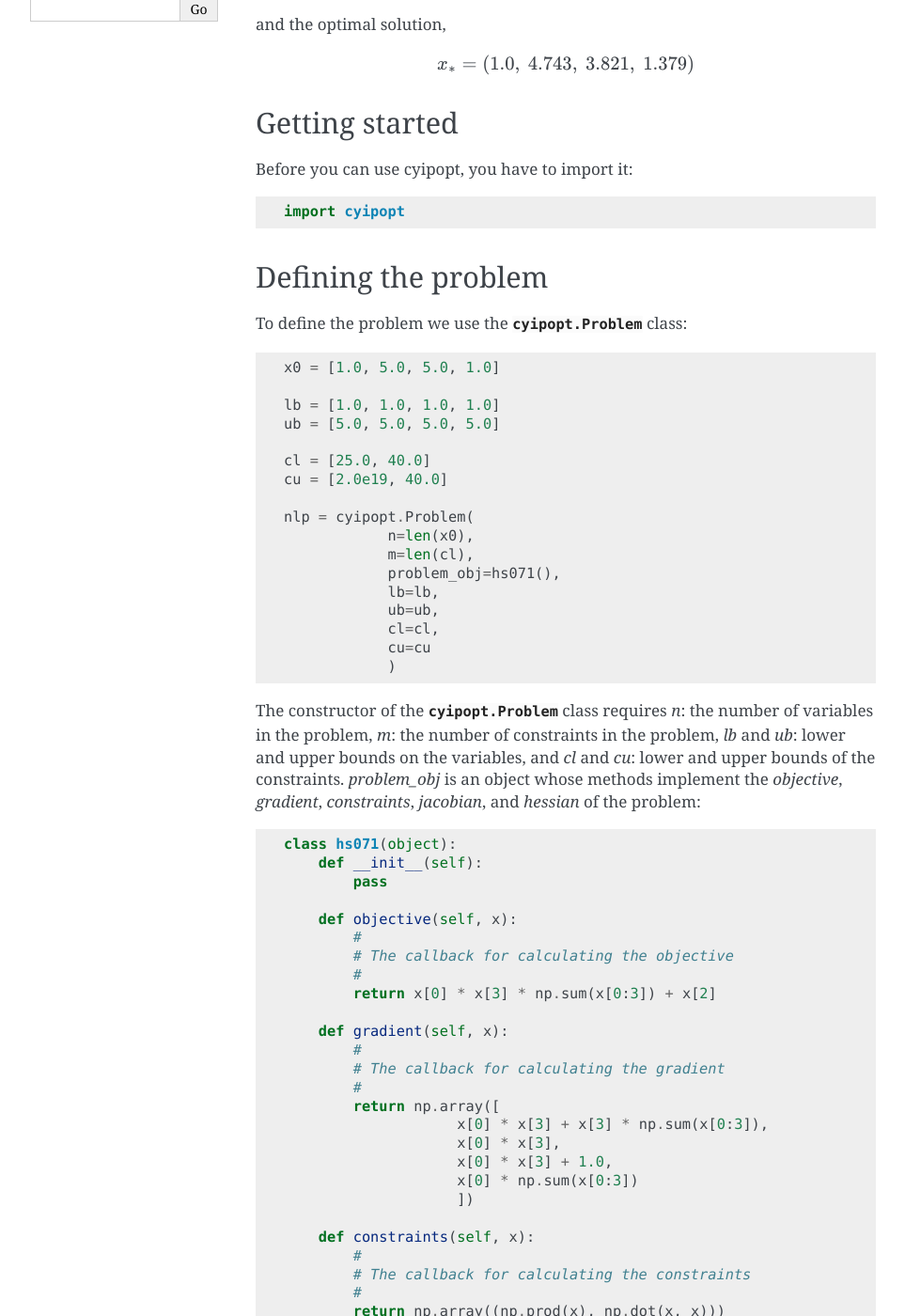
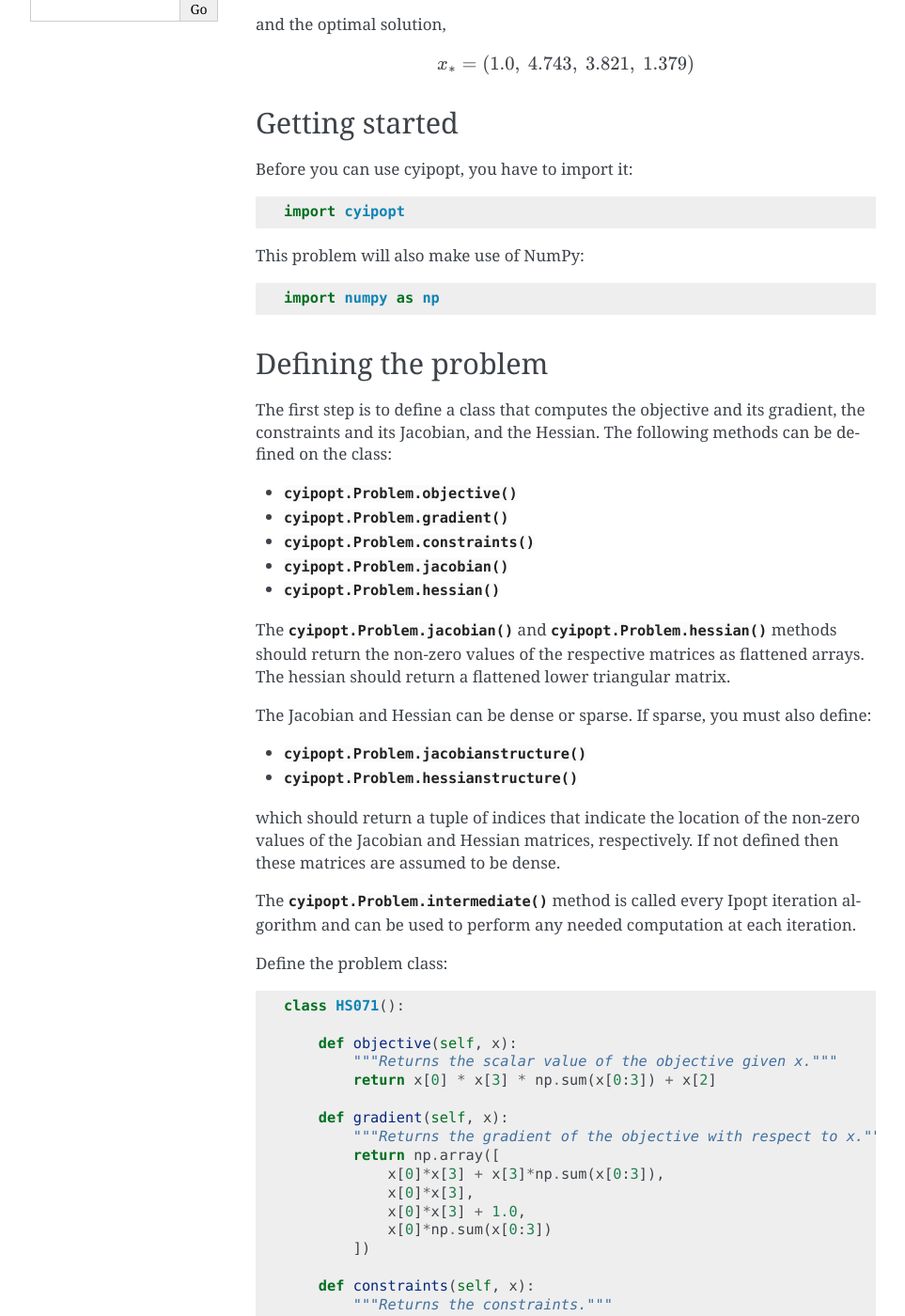
Before and after one commit to mechmotum/cyipopt, a Sphinx documentation site: the page built from docs/source/tutorial.rst, in a window 1280 px wide and 1400 px high, scrolled down 379 px. Shown: the whole window at 94% size, without its empty margins (148-1111 px from the left). Built offline with Sphinx 7.4.7, drawn with Linux system fonts in a browser that asks for light colours; some of the changed text lies outside the part shown.

Commit message:
Adjustments and improvements to the tutorial.

```diff
--- a/docs/source/tutorial.rst
+++ b/docs/source/tutorial.rst
@@ -3,8 +3,8 @@
 Tutorial
 ========
 
-In this example we will use cyipopt to solve an example problem, number 71 from the Hock-Schittkowsky
-test suite [1]_,
+In this example we will use cyipopt to solve an example problem, number 71 from
+the Hock-Schittkowsky test suite [1]_,
 
 .. math::
 
@@ -31,14 +31,110 @@
 
 Before you can use cyipopt, you have to import it::
 
-  import cyipopt
+   import cyipopt
+
+This problem will also make use of NumPy::
+
+   import numpy as np
 
 Defining the problem
 --------------------
 
-To define the problem we use the :class:`cyipopt.Problem` class::
+The first step is to define a class that computes the objective and its
+gradient, the constraints and its Jacobian, and the Hessian. The following
+methods can be defined on the class:
 
-    x0 = [1.0, 5.0, 5.0, 1.0]
+- :func:`cyipopt.Problem.objective`
+- :func:`cyipopt.Problem.gradient`
+- :func:`cyipopt.Problem.constraints`
+- :func:`cyipopt.Problem.jacobian`
+- :func:`cyipopt.Problem.hessian`
+
+The :func:`cyipopt.Problem.jacobian` and :func:`cyipopt.Problem.hessian`
+methods should return the non-zero values of the respective matrices as
+flattened arrays. The hessian should return a flattened lower triangular
+matrix.
+
+The Jacobian and Hessian can be dense or sparse. If sparse, you must also
+define:
+
+- :func:`cyipopt.Problem.jacobianstructure`
+- :func:`cyipopt.Problem.hessianstructure`
+
+which should return a tuple of indices that indicate the location of the
+non-zero values of the Jacobian and Hessian matrices, respectively. If not
+defined then these matrices are assumed to be dense.
+
+The :func:`cyipopt.Problem.intermediate` method is called every Ipopt iteration
+algorithm and can be used to perform any needed computation at each iteration.
+
+Define the problem class::
+
+   class HS071():
+
+       def objective(self, x):
+           """Returns the scalar value of the objective given x."""
+           return x[0] * x[3] * np.sum(x[0:3]) + x[2]
+
+       def gradient(self, x):
+           """Returns the gradient of the objective with respect to x."""
+           return np.array([
+               x[0]*x[3] + x[3]*np.sum(x[0:3]),
+               x[0]*x[3],
+               x[0]*x[3] + 1.0,
+               x[0]*np.sum(x[0:3])
+           ])
+
+       def constraints(self, x):
+           """Returns the constraints."""
+           return np.array((np.prod(x), np.dot(x, x)))
+
+       def jacobian(self, x):
+           """Returns the Jacobian of the constraints with respect to x."""
+           return np.concatenate((np.prod(x)/x, 2*x))
+
+       def hessianstructure(self):
+           """Returns the row and column indices for non-zero vales of the
+           Hessian."""
+
+           # NOTE: The default hessian structure is of a lower triangular matrix,
+           # therefore this function is redundant. It is included as an example
+           # for structure callback.
+
+           return np.nonzero(np.tril(np.ones((4, 4))))
+
+       def hessian(self, x, lagrange, obj_factor):
+           """Returns the non-zero values of the Hessian."""
+
+           H = obj_factor*np.array((
+               (2*x[3], 0, 0, 0),
+               (x[3],   0, 0, 0),
+               (x[3],   0, 0, 0),
+               (2*x[0]+x[1]+x[2], x[0], x[0], 0)))
+
+           H += lagrange[0]*np.array((
+               (0, 0, 0, 0),
+               (x[2]*x[3], 0, 0, 0),
+               (x[1]*x[3], x[0]*x[3], 0, 0),
+               (x[1]*x[2], x[0]*x[2], x[0]*x[1], 0)))
+
+           H += lagrange[1]*2*np.eye(4)
+
+           row, col = self.hessianstructure()
+
+           return H[row, col]
+
+       def intermediate(self, alg_mod, iter_count, obj_value, inf_pr, inf_du, mu,
+                        d_norm, regularization_size, alpha_du, alpha_pr,
+                        ls_trials):
+           """Prints information at every Ipopt iteration."""
+
+           msg = "Objective value at iteration #{:d} is - {:g}"
+
+           print(msg.format(iter_count, obj_value))
+
+
+Now define the lower and upper bounds of :math:`x` and the constraints::
 
     lb = [1.0, 1.0, 1.0, 1.0]
     ub = [5.0, 5.0, 5.0, 5.0]
@@ -46,145 +142,62 @@
     cl = [25.0, 40.0]
     cu = [2.0e19, 40.0]
 
+Define an initial guess::
+
+    x0 = [1.0, 5.0, 5.0, 1.0]
+
+Define the full problem using the :class:`cyipopt.Problem` class::
+
     nlp = cyipopt.Problem(
-                n=len(x0),
-                m=len(cl),
-                problem_obj=hs071(),
-                lb=lb,
-                ub=ub,
-                cl=cl,
-                cu=cu
-                )
+       n=len(x0),
+       m=len(cl),
+       problem_obj=HS071(),
+       lb=lb,
+       ub=ub,
+       cl=cl,
+       cu=cu,
+    )
 
-The constructor of the :class:`cyipopt.Problem` class requires *n*: the number of variables in the problem,
-*m*: the number of constraints in the problem, *lb* and *ub*: lower and upper bounds on the variables, and
-*cl* and *cu*: lower and upper bounds of the constraints. *problem_obj* is an object whose methods implement
-the *objective*, *gradient*, *constraints*, *jacobian*, and *hessian* of the problem::
+The constructor of the :class:`cyipopt.Problem` class requires:
 
-    class hs071(object):
-	def __init__(self):
-	    pass
-
-	def objective(self, x):
-	    #
-	    # The callback for calculating the objective
-	    #
-	    return x[0] * x[3] * np.sum(x[0:3]) + x[2]
-
-	def gradient(self, x):
-	    #
-	    # The callback for calculating the gradient
-	    #
-	    return np.array([
-			x[0] * x[3] + x[3] * np.sum(x[0:3]),
-			x[0] * x[3],
-			x[0] * x[3] + 1.0,
-			x[0] * np.sum(x[0:3])
-			])
-
-	def constraints(self, x):
-	    #
-	    # The callback for calculating the constraints
-	    #
-	    return np.array((np.prod(x), np.dot(x, x)))
-
-	def jacobian(self, x):
-	    #
-	    # The callback for calculating the Jacobian
-	    #
-	    return np.concatenate((np.prod(x) / x, 2*x))
-
-	def hessianstructure(self):
-	    #
-	    # The structure of the Hessian
-	    # Note:
-	    # The default hessian structure is of a lower triangular matrix. Therefore
-	    # this function is redundant. I include it as an example for structure
-	    # callback.
-	    #
-	    global hs
-
-	    hs = sps.coo_matrix(np.tril(np.ones((4, 4))))
-	    return (hs.row, hs.col)
-
-	def hessian(self, x, lagrange, obj_factor):
-	    #
-	    # The callback for calculating the Hessian
-	    #
-	    H = obj_factor*np.array((
-		    (2*x[3], 0, 0, 0),
-		    (x[3],   0, 0, 0),
-		    (x[3],   0, 0, 0),
-		    (2*x[0]+x[1]+x[2], x[0], x[0], 0)))
-
-	    H += lagrange[0]*np.array((
-		    (0, 0, 0, 0),
-		    (x[2]*x[3], 0, 0, 0),
-		    (x[1]*x[3], x[0]*x[3], 0, 0),
-		    (x[1]*x[2], x[0]*x[2], x[0]*x[1], 0)))
-
-	    H += lagrange[1]*2*np.eye(4)
-
-	    #
-	    # Note:
-	    #
-	    #
-	    return H[hs.row, hs.col]
-
-	def intermediate(
-		self,
-		alg_mod,
-		iter_count,
-		obj_value,
-		inf_pr,
-		inf_du,
-		mu,
-		d_norm,
-		regularization_size,
-		alpha_du,
-		alpha_pr,
-		ls_trials
-		):
-
-	    #
-	    # Example for the use of the intermediate callback.
-	    #
-	    print "Objective value at iteration #%d is - %g" % (iter_count, obj_value)
-
-The **intermediate()** method if defined is called every iteration of the algorithm.
-The **jacobianstructure()** and **hessianstructure()** methods if defined should return a tuple which lists
-the non zero values of the *jacobian* and *hessian* matrices respectively. If not defined then these
-matrices are assumed to be dense. The **jacobian()** and **hessian()** methods should return the non zero values
-as a falttened array. If the **hessianstructure()** method is not defined then the **hessian()** method
-should return a lower traingular matrix (flattened).
+- ``n``: the number of variables in the problem,
+- ``m``: the number of constraints in the problem,
+- ``lb`` and ``ub``: lower and upper bounds on the variables,
+- ``cl`` and ``cu``: lower and upper bounds of the constraints.
+- ``problem_obj`` is an object whose methods implement ``objective``,
+  ``gradient``, ``constraints``, ``jacobian``, and ``hessian`` of the problem.
 
 Setting optimization parameters
 -------------------------------
 
-Setting optimization parameters is done by calling the :func:`cyipopt.Problem.add_option` method, e.g.::
+Setting optimization parameters is done by calling the
+:func:`cyipopt.Problem.add_option` method, e.g.::
 
     nlp.add_option('mu_strategy', 'adaptive')
     nlp.add_option('tol', 1e-7)
 
-The different options and their possible values are described in the `ipopt documentation <http://www.coin-or.org/Ipopt/documentation/node59.html>`_.
+The different options and their possible values are described in the `ipopt
+documentation <https://coin-or.github.io/Ipopt/OPTIONS.html>`_.
 
 Executing the solver
 --------------------
 
-The optimization algorithm is run by calling the :func:`cyipopt.Problem.solve` method, which accepts the starting
-point for the optimization as its only parameter::
+The optimization algorithm is run by calling the :func:`cyipopt.Problem.solve`
+method, which accepts the starting point for the optimization as its only
+parameter::
 
     x, info = nlp.solve(x0)
 
-The method returns the optimal solution and an info dictionary that contains the status of the
-algorithm, the value of the constraints multipliers at the solution, and more.
+The method returns the optimal solution and an info dictionary that contains
+the status of the algorithm, the value of the constraints multipliers at the
+solution, and more.
 
 Where to go from here
 ---------------------
 
 Once you feel sufficiently familiar with the basics, feel free to dig into the
-:ref:`reference <reference>`. For more examples, check the :file:`examples/` subdirectory of the distribution.
+:ref:`reference <reference>`. For more examples, check the :file:`examples/`
+subdirectory of the distribution.
 
-.. [1] W. Hock and K. Schittkowski.
-   Test examples for nonlinear programming codes.
-   Lecture Notes in Economics and Mathematical Systems, 187, 1981.
+.. [1] W. Hock and K. Schittkowski. Test examples for nonlinear programming
+   codes. Lecture Notes in Economics and Mathematical Systems, 187, 1981.
```
